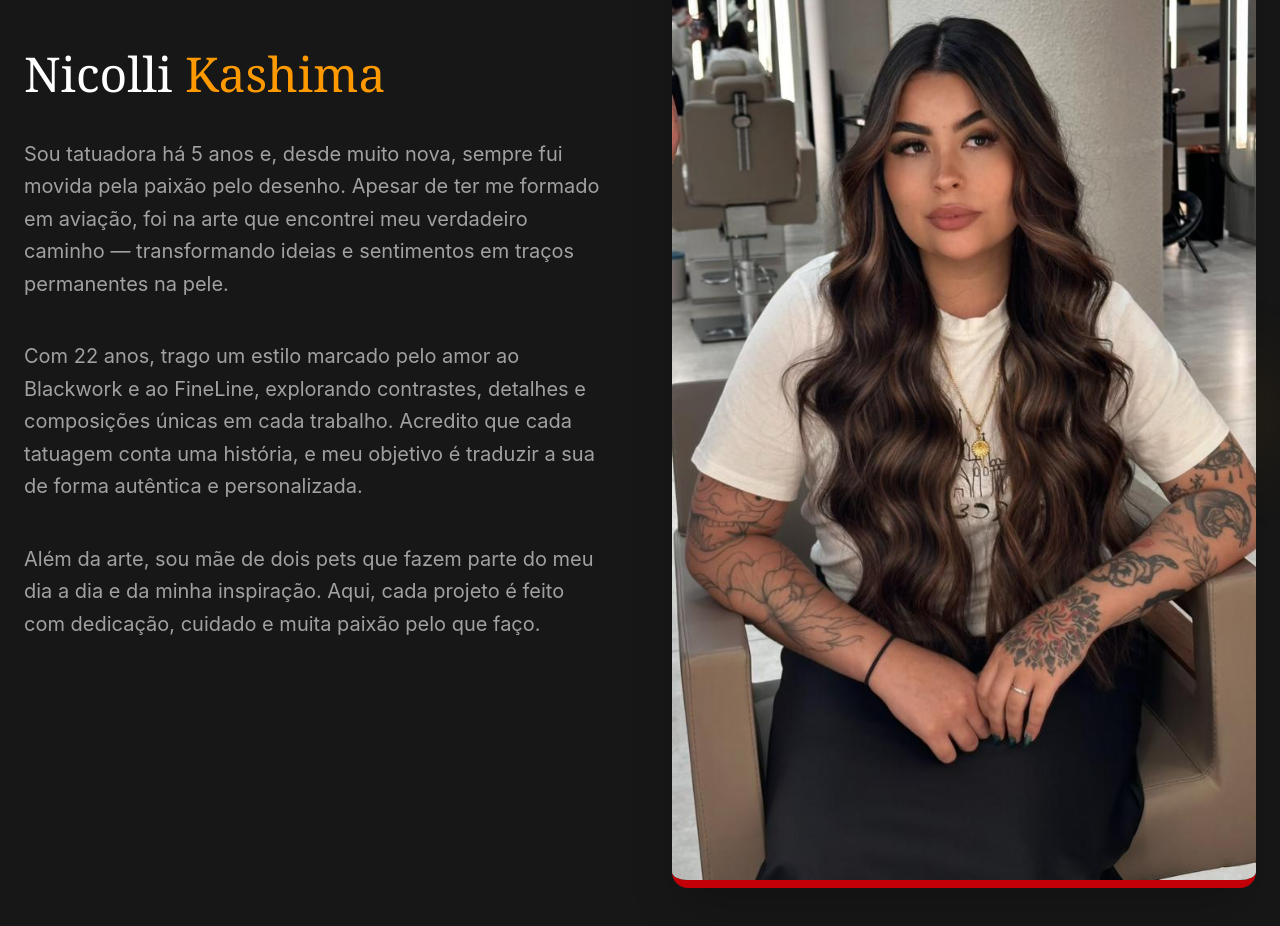
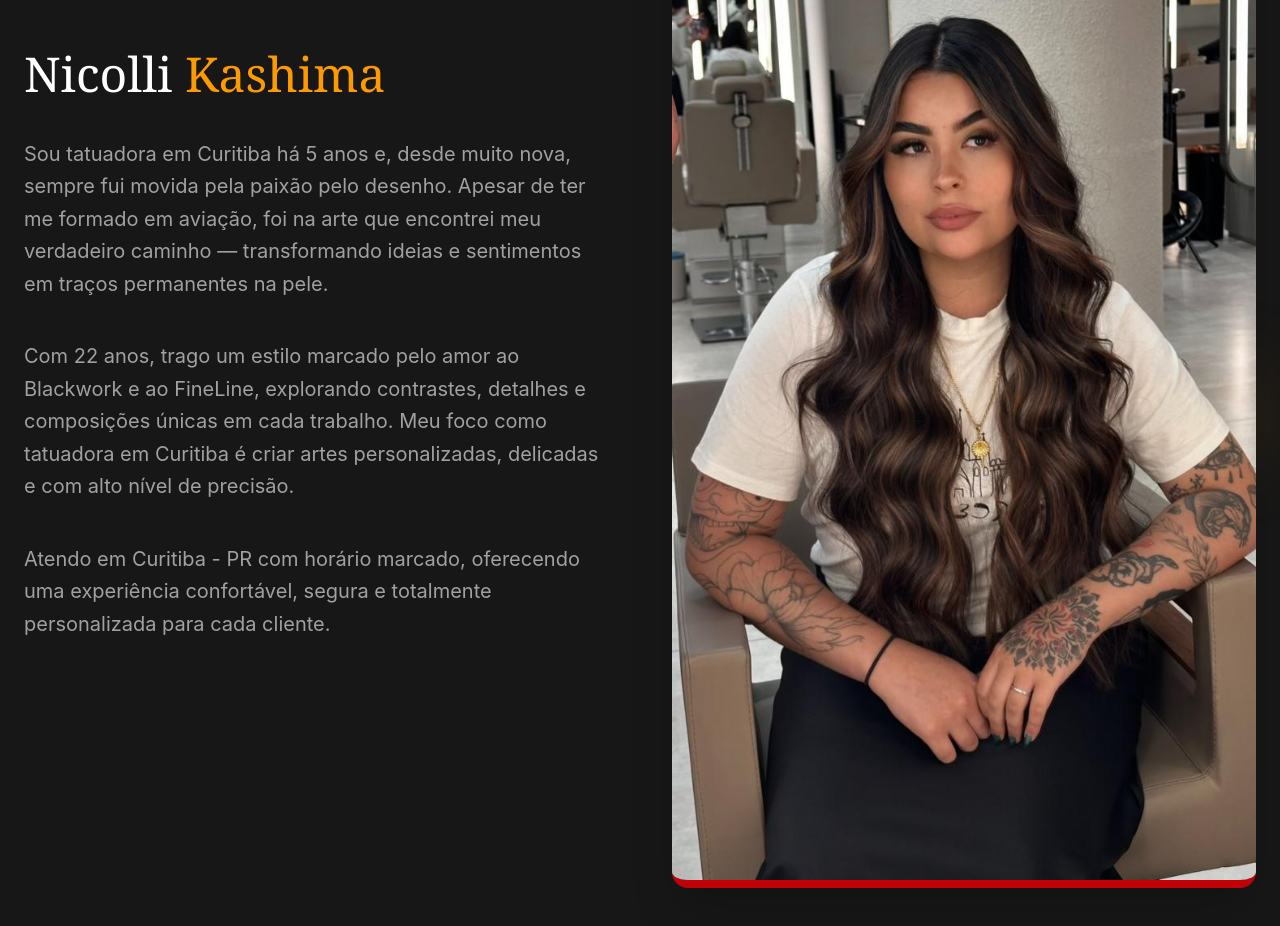
Before and after one commit to Lnet0/kashima-ink-landing-page, a React (Vite) app: page / in a window 1280 px wide. Shown: the part 1200-2126 px from the top of the page. Built offline with nearby package versions, Linux system fonts and the light colour scheme.

Commit message:
feat: atualizacao SEO meta tags

```diff
--- a/src/HomePage.jsx
+++ b/src/HomePage.jsx
@@ -381,13 +381,13 @@ const AboutSection = () => (
       >
           <h2 className="font-serif text-5xl mb-10">Nicolli <span className="text-amber-500">Kashima</span></h2>
           <p className="text-neutral-400 text-xl mb-10 leading-relaxed">
-              Sou tatuadora há 5 anos e, desde muito nova, sempre fui movida pela paixão pelo desenho. Apesar de ter me formado em aviação, foi na arte que encontrei meu verdadeiro caminho — transformando ideias e sentimentos em traços permanentes na pele.
+              Sou tatuadora em Curitiba há 5 anos e, desde muito nova, sempre fui movida pela paixão pelo desenho. Apesar de ter me formado em aviação, foi na arte que encontrei meu verdadeiro caminho — transformando ideias e sentimentos em traços permanentes na pele.
           </p>
           <p className="text-neutral-400 text-xl mb-10 leading-relaxed">
-              Com 22 anos, trago um estilo marcado pelo amor ao Blackwork e ao FineLine, explorando contrastes, detalhes e composições únicas em cada trabalho. Acredito que cada tatuagem conta uma história, e meu objetivo é traduzir a sua de forma autêntica e personalizada.
+              Com 22 anos, trago um estilo marcado pelo amor ao Blackwork e ao FineLine, explorando contrastes, detalhes e composições únicas em cada trabalho. Meu foco como tatuadora em Curitiba é criar artes personalizadas, delicadas e com alto nível de precisão.
           </p>
           <p className="text-neutral-400 text-xl mb-10 leading-relaxed">
-              Além da arte, sou mãe de dois pets que fazem parte do meu dia a dia e da minha inspiração. Aqui, cada projeto é feito com dedicação, cuidado e muita paixão pelo que faço.
+              Atendo em Curitiba - PR com horário marcado, oferecendo uma experiência confortável, segura e totalmente personalizada para cada cliente.
           </p>
       </motion.div>
 
```
